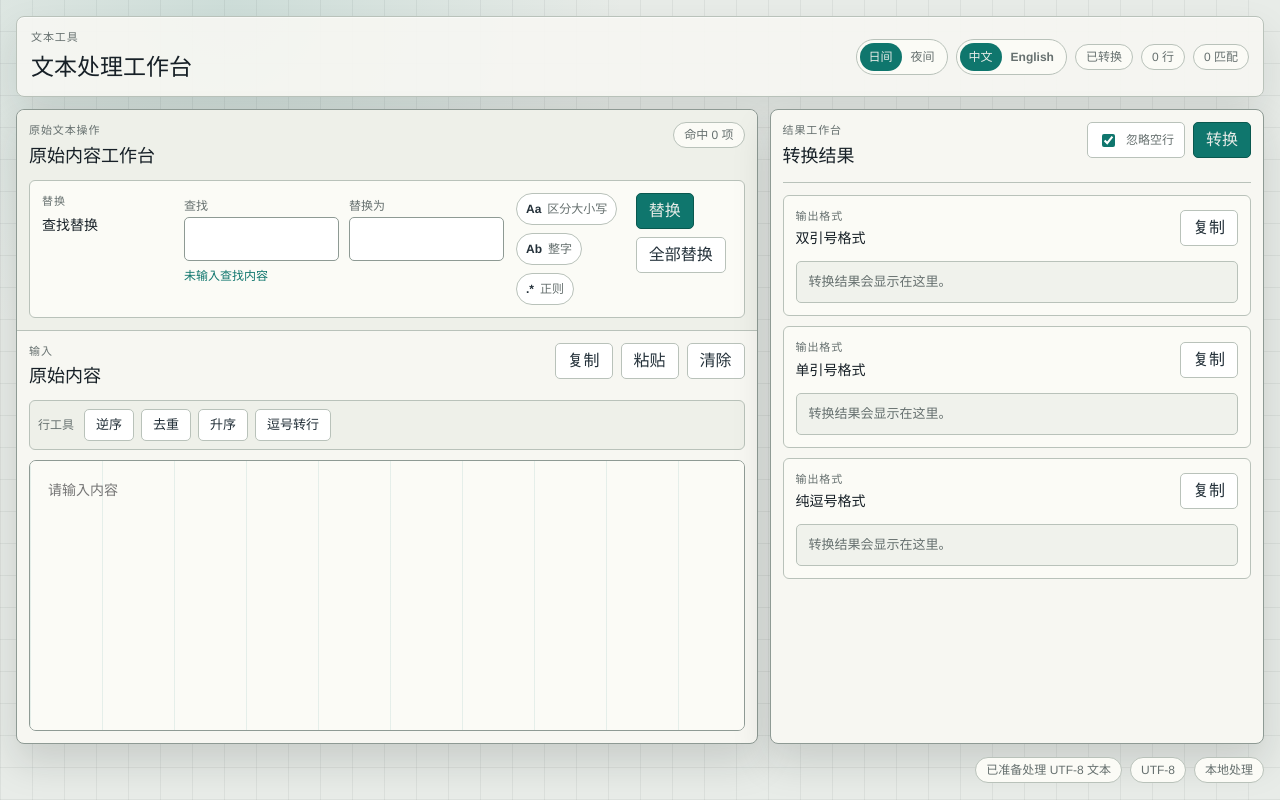
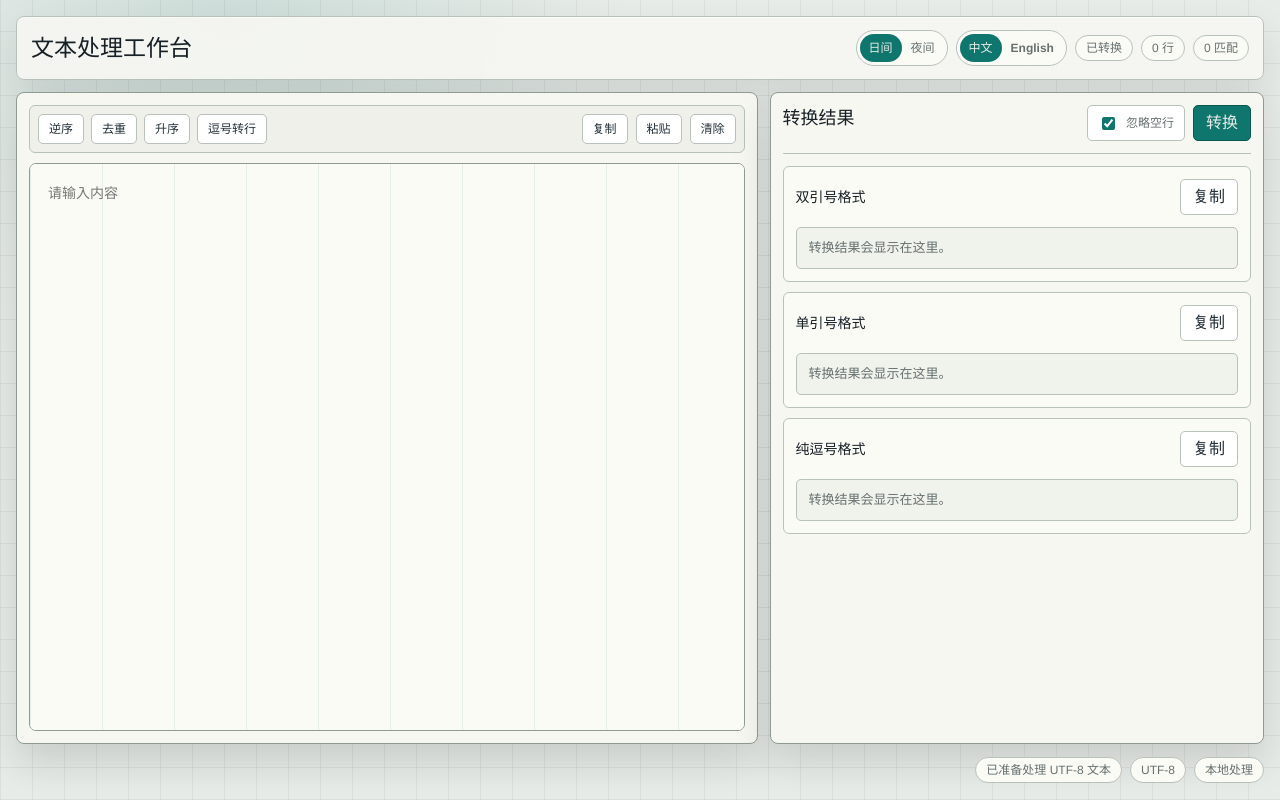
Before and after one commit to lyloou/text-tool, a React (Vite) app in the folder frontend/: page / in a window 1280 px wide. Built offline with nearby package versions, Linux system fonts and the light colour scheme.

Commit message:
Embed search popover in the editor

```diff
--- a/frontend/src/App.css
+++ b/frontend/src/App.css
@@ -133,14 +133,6 @@
   color: #06100e;
 }
 
-.eyebrow {
-  margin: 0 0 4px;
-  font-size: 11px;
-  letter-spacing: 0.08em;
-  text-transform: uppercase;
-  color: var(--muted);
-}
-
 h1,
 h2,
 h3 {
@@ -180,16 +172,7 @@ h3 {
 
 .workbench-column {
   display: grid;
-  grid-template-rows: auto minmax(0, 1fr);
-}
-
-.toolbar-panel {
-  padding: 12px;
-  display: grid;
-  gap: 10px;
-  border-bottom: 1px solid var(--line);
-  background: var(--panel-strong);
-  border-radius: 8px 8px 0 0;
+  grid-template-rows: minmax(0, 1fr);
 }
 
 .toolbar-row,
@@ -201,13 +184,6 @@ h3 {
   gap: 12px;
 }
 
-.tool-grid {
-  display: grid;
-  grid-template-columns: minmax(280px, 1.25fr) minmax(210px, 0.75fr);
-  gap: 10px;
-}
-
-.tool-block,
 .result-card {
   display: grid;
   gap: 12px;
@@ -217,39 +193,14 @@ h3 {
   background: var(--panel-soft);
 }
 
-.replace-tool {
-  grid-template-columns: minmax(130px, 0.2fr) minmax(320px, 1fr) auto auto;
-  align-items: start;
-}
-
-.mini-tool-header {
-  display: grid;
-  gap: 2px;
-}
-
-.field-row {
-  display: grid;
-  gap: 7px;
-}
-
-.field-row.two-columns {
-  grid-template-columns: repeat(2, minmax(0, 1fr));
-  gap: 10px;
-}
-
 .source-action-row,
 .result-actions,
 .input-actions,
-.status-bar,
-.find-option-row {
+.status-bar {
   display: flex;
   align-items: center;
   gap: 8px;
   flex-wrap: wrap;
-}
-
-.compact-actions {
-  align-items: stretch;
 }
 
 .line-action-bar {
@@ -257,17 +208,6 @@ h3 {
   align-items: center;
   gap: 7px;
   flex-wrap: wrap;
-  padding: 8px;
-  border: 1px solid var(--line);
-  border-radius: 6px;
-  background: var(--panel-strong);
-}
-
-.line-action-bar > span {
-  margin-right: 3px;
-  color: var(--muted);
-  font-size: 12px;
-  font-weight: 700;
 }
 
 .line-action-button {
@@ -307,6 +247,18 @@ h3 {
   font-weight: 700;
 }
 
+.find-popover .option-chip {
+  width: 32px;
+  justify-content: center;
+  padding: 0;
+}
+
+.compact-button {
+  min-height: 32px;
+  padding: 0 10px;
+  font-size: 12px;
+}
+
 .option-chip.active {
   border-color: var(--accent);
   background: var(--accent-soft);
@@ -320,12 +272,6 @@ h3 {
 label span {
   font-size: 12px;
   color: var(--muted);
-}
-
-.match-hint {
-  display: block;
-  margin-top: 6px;
-  color: var(--accent);
 }
 
 input,
@@ -351,8 +297,28 @@ input:focus,
   padding: 12px;
   min-height: 0;
   display: grid;
-  grid-template-rows: auto auto minmax(0, 1fr);
+  grid-template-rows: auto minmax(0, 1fr);
   gap: 10px;
+}
+
+.editor-toolbar {
+  display: flex;
+  align-items: center;
+  justify-content: space-between;
+  gap: 10px;
+  flex-wrap: wrap;
+  padding: 8px;
+  border: 1px solid var(--line);
+  border-radius: 6px;
+  background: var(--panel-strong);
+}
+
+.editor-toolbar .secondary-button,
+.editor-toolbar .line-action-button {
+  min-height: 30px;
+  padding: 0 10px;
+  font-size: 12px;
+  font-weight: 700;
 }
 
 .editor-stack {
@@ -363,6 +329,60 @@ input:focus,
   border: 1px solid var(--line-strong);
   border-radius: 7px;
   background: var(--editor);
+}
+
+.find-popover {
+  position: absolute;
+  top: 12px;
+  right: 12px;
+  z-index: 4;
+  width: min(520px, calc(100% - 24px));
+  display: grid;
+  gap: 8px;
+  padding: 10px;
+  border: 1px solid var(--line-strong);
+  border-radius: 7px;
+  background: color-mix(in srgb, var(--panel) 94%, transparent);
+  box-shadow: 0 18px 36px rgba(17, 24, 28, 0.24);
+}
+
+.find-popover-row {
+  display: grid;
+  grid-template-columns: minmax(0, 1fr) auto;
+  gap: 8px;
+  align-items: end;
+}
+
+.find-popover-row label {
+  display: grid;
+  gap: 5px;
+}
+
+.find-match-pill {
+  min-height: 36px;
+  display: inline-flex;
+  align-items: center;
+  padding: 0 10px;
+  border: 1px solid var(--line);
+  border-radius: 999px;
+  background: var(--panel-soft);
+  color: var(--muted);
+  font-size: 12px;
+  font-weight: 700;
+  white-space: nowrap;
+}
+
+.find-popover-actions {
+  display: flex;
+  align-items: center;
+  gap: 7px;
+  flex-wrap: wrap;
+}
+
+.find-popover-hint {
+  margin: 0;
+  color: var(--muted);
+  font-size: 12px;
 }
 
 .editor-highlight-layer,
@@ -561,9 +581,7 @@ mark {
 }
 
 @media (max-width: 1180px) {
-  .workspace-grid,
-  .tool-grid,
-  .replace-tool {
+  .workspace-grid {
     grid-template-columns: 1fr;
   }
 
@@ -594,10 +612,6 @@ mark {
     justify-content: flex-start;
   }
 
-  .field-row.two-columns {
-    grid-template-columns: 1fr;
-  }
-
   .primary-button,
   .secondary-button,
   .line-action-button {
@@ -607,4 +621,16 @@ mark {
   .editor-stack {
     min-height: 320px;
   }
+
+  .find-popover {
+    position: absolute;
+    top: 8px;
+    right: 8px;
+    left: 8px;
+    width: auto;
+  }
+
+  .find-popover-row {
+    grid-template-columns: 1fr;
+  }
 }
--- a/frontend/src/App.tsx
+++ b/frontend/src/App.tsx
@@ -2,7 +2,6 @@ import { useEffect, useMemo, useRef, useState } from 'react'
 import './App.css'
 import InputEditor from './components/InputEditor'
 import ResultView from './components/ResultView'
-import Toolbar from './components/Toolbar'
 import {
   convertAllFormats,
   commaValuesToLines,
@@ -35,7 +34,6 @@ type StatusKey =
 
 const messages = {
   zh: {
-    appEyebrow: '文本工具',
     appTitle: '文本处理工作台',
     statusLabel: '当前文档状态',
     lines: '行',
@@ -70,7 +68,6 @@ const messages = {
     },
   },
   en: {
-    appEyebrow: 'Text Utility',
     appTitle: 'Text Processing Workbench',
     statusLabel: 'Current document status',
     lines: 'lines',
@@ -118,7 +115,8 @@ function App() {
     wholeWord: false,
     useRegex: false,
   })
-  const [replaceVisible, setReplaceVisible] = useState(true)
+  const [findVisible, setFindVisible] = useState(false)
+  const [replaceVisible, setReplaceVisible] = useState(false)
   const [sourceMatches, setSourceMatches] = useState<SearchMatch[]>([])
   const [resultOutputs, setResultOutputs] = useState<ResultOutput[]>([])
   const [status, setStatus] = useState<StatusKey>('ready')
@@ -160,6 +158,7 @@ function App() {
       }
 
       event.preventDefault()
+      setFindVisible(true)
 
       if (event.altKey) {
         setReplaceVisible(true)
@@ -170,6 +169,7 @@ function App() {
         return
       }
 
+      setReplaceVisible(false)
       window.requestAnimationFrame(() => {
         findInputRef.current?.focus()
         findInputRef.current?.select()
@@ -228,6 +228,17 @@ function App() {
 
   function focusEditor() {
     editorRef.current?.focus()
+  }
+
+  function handleFindEscape() {
+    if (replaceVisible) {
+      setReplaceVisible(false)
+      window.requestAnimationFrame(() => findInputRef.current?.focus())
+      return
+    }
+
+    setFindVisible(false)
+    focusEditor()
   }
 
   async function handleReverseLines() {
@@ -306,7 +317,6 @@ function App() {
     <main className="app-shell" data-theme={theme}>
       <header className="app-header">
         <div>
-          <p className="eyebrow">{t.appEyebrow}</p>
           <h1>{t.appTitle}</h1>
         </div>
         <div className="header-metrics" aria-label={t.statusLabel}>
@@ -354,30 +364,26 @@ function App() {
 
       <section className="workspace-grid">
         <div className="workbench-column source-column">
-          <Toolbar
-            replaceQuery={replaceQuery}
-            replaceWith={replaceWith}
-            matchCount={sourceMatches.length}
-            findOptions={findOptions}
-            replaceVisible={replaceVisible}
-            text={toolbarText[language]}
+          <InputEditor
+            editorRef={editorRef}
             findInputRef={findInputRef}
             replaceInputRef={replaceInputRef}
-            onReplaceQueryChange={setReplaceQuery}
+            value={sourceText}
+            searchQuery={replaceQuery}
+            replaceWith={replaceWith}
+            matches={sourceMatches}
+            findOptions={findOptions}
+            findVisible={findVisible}
+            replaceVisible={replaceVisible}
+            text={inputText[language]}
+            onChange={setSourceText}
+            onSearchQueryChange={setReplaceQuery}
             onReplaceWithChange={setReplaceWith}
             onFindOptionChange={updateFindOption}
             onReplaceVisibleChange={setReplaceVisible}
             onReplace={() => void runReplace(false)}
             onReplaceAll={() => void runReplace(true)}
-            onEscape={focusEditor}
-          />
-          <InputEditor
-            editorRef={editorRef}
-            value={sourceText}
-            searchQuery={replaceQuery}
-            matches={sourceMatches}
-            text={inputText[language]}
-            onChange={setSourceText}
+            onFindEscape={handleFindEscape}
             onCopySource={() => void handleCopySource()}
             onCopyHighlights={() => void handleCopyHighlights()}
             onClearSource={() => void handleClearSource()}
@@ -417,45 +423,8 @@ function App() {
   )
 }
 
-const toolbarText = {
-  zh: {
-    eyebrow: '原始文本操作',
-    title: '原始内容工作台',
-    matchCount: (count: number) => `命中 ${count} 项`,
-    replaceEyebrow: '替换',
-    replaceTitle: '查找替换',
-    find: '查找',
-    replaceWith: '替换为',
-    matchHint: (query: string, count: number) => (query ? `匹配 ${count} 项` : '未输入查找内容'),
-    caseSensitive: '区分大小写',
-    wholeWord: '整字',
-    useRegex: '正则',
-    showReplace: '替换',
-    replaceOne: '替换',
-    replaceAll: '全部替换',
-  },
-  en: {
-    eyebrow: 'Source Text Operations',
-    title: 'Source Workbench',
-    matchCount: (count: number) => `${count} matches`,
-    replaceEyebrow: 'Replace',
-    replaceTitle: 'Find and Replace',
-    find: 'Find',
-    replaceWith: 'Replace with',
-    matchHint: (query: string, count: number) => (query ? `${count} matches` : 'No search term'),
-    caseSensitive: 'Match case',
-    wholeWord: 'Whole word',
-    useRegex: 'Regex',
-    showReplace: 'Replace',
-    replaceOne: 'Replace',
-    replaceAll: 'Replace all',
-  },
-}
-
 const inputText = {
   zh: {
-    eyebrow: '输入',
-    title: '原始内容',
     copy: '复制',
     copyHighlights: '复制高亮',
     paste: '粘贴',
@@ -465,11 +434,19 @@ const inputText = {
     deduplicateLines: '去重',
     sortLines: '升序',
     commaToLines: '逗号转行',
+    find: '查找',
+    replaceWith: '替换为',
+    matchCount: (count: number) => `命中 ${count} 项`,
+    matchHint: (query: string, count: number) => (query ? `匹配 ${count} 项` : '输入查找内容'),
+    caseSensitive: '区分大小写',
+    wholeWord: '整字',
+    useRegex: '正则',
+    showReplace: '替换',
+    replaceOne: '替换',
+    replaceAll: '全部替换',
     placeholder: '请输入内容',
   },
   en: {
-    eyebrow: 'Input',
-    title: 'Source Content',
     copy: 'Copy',
     copyHighlights: 'Copy highlights',
     paste: 'Paste',
@@ -479,26 +456,32 @@ const inputText = {
     deduplicateLines: 'Deduplicate',
     sortLines: 'Sort',
     commaToLines: 'Comma to lines',
+    find: 'Find',
+    replaceWith: 'Replace with',
+    matchCount: (count: number) => `${count} matches`,
+    matchHint: (query: string, count: number) => (query ? `${count} matches` : 'Enter a search term'),
+    caseSensitive: 'Match case',
+    wholeWord: 'Whole word',
+    useRegex: 'Regex',
+    showReplace: 'Replace',
+    replaceOne: 'Replace',
+    replaceAll: 'Replace all',
     placeholder: 'Enter content',
   },
 }
 
 const resultText = {
   zh: {
-    eyebrow: '结果工作台',
     title: '转换结果',
     ignoreEmptyLines: '忽略空行',
     convert: '转换',
-    formatEyebrow: '输出格式',
     copy: '复制',
     empty: '转换结果会显示在这里。',
   },
   en: {
-    eyebrow: 'Result Workbench',
     title: 'Conversion Results',
     ignoreEmptyLines: 'Ignore empty lines',
     convert: 'Convert',
-    formatEyebrow: 'Output Format',
     copy: 'Copy',
     empty: 'Conversion results appear here.',
   },
--- a/frontend/src/components/InputEditor.tsx
+++ b/frontend/src/components/InputEditor.tsx
@@ -1,14 +1,18 @@
 import { useRef, type RefObject } from 'react'
-import type { SearchMatch } from '../services/tauriApi'
+import type { FindOptions, SearchMatch } from '../services/tauriApi'
 
 type InputEditorProps = {
   editorRef: RefObject<HTMLTextAreaElement | null>
+  findInputRef: RefObject<HTMLInputElement | null>
+  replaceInputRef: RefObject<HTMLInputElement | null>
   value: string
   searchQuery: string
+  replaceWith: string
   matches: SearchMatch[]
+  findOptions: FindOptions
+  findVisible: boolean
+  replaceVisible: boolean
   text: {
-    eyebrow: string
-    title: string
     copy: string
     copyHighlights: string
     paste: string
@@ -18,9 +22,26 @@ type InputEditorProps = {
     deduplicateLines: string
     sortLines: string
     commaToLines: string
+    find: string
+    replaceWith: string
+    matchCount: (count: number) => string
+    matchHint: (query: string, count: number) => string
+    caseSensitive: string
+    wholeWord: string
+    useRegex: string
+    showReplace: string
+    replaceOne: string
+    replaceAll: string
     placeholder: string
   }
   onChange: (value: string) => void
+  onSearchQueryChange: (value: string) => void
+  onReplaceWithChange: (value: string) => void
+  onFindOptionChange: (option: keyof FindOptions, value: boolean) => void
+  onReplaceVisibleChange: (value: boolean) => void
+  onReplace: () => void
+  onReplaceAll: () => void
+  onFindEscape: () => void
   onCopySource: () => void
   onCopyHighlights: () => void
   onClearSource: () => void
@@ -35,11 +56,24 @@ type InputEditorProps = {
 
 function InputEditor({
   editorRef,
+  findInputRef,
+  replaceInputRef,
   value,
   searchQuery,
+  replaceWith,
   matches,
+  findOptions,
+  findVisible,
+  replaceVisible,
   text,
   onChange,
+  onSearchQueryChange,
+  onReplaceWithChange,
+  onFindOptionChange,
+  onReplaceVisibleChange,
+  onReplace,
+  onReplaceAll,
+  onFindEscape,
   onCopySource,
   onCopyHighlights,
   onClearSource,
@@ -62,12 +96,29 @@ function InputEditor({
     highlightRef.current.scrollLeft = event.currentTarget.scrollLeft
   }
 
+  function handleFindInputKeyDown(event: React.KeyboardEvent<HTMLInputElement>) {
+    if (event.key === 'Escape') {
+      event.preventDefault()
+      onFindEscape()
+    }
+  }
+
   return (
     <section className="panel editor-panel">
-      <div className="panel-header">
-        <div>
-          <p className="eyebrow">{text.eyebrow}</p>
-          <h2>{text.title}</h2>
+      <div className="editor-toolbar" aria-label={text.lineTools}>
+        <div className="line-action-bar">
+          <button className="line-action-button" type="button" onClick={onReverseLines}>
+            {text.reverseLines}
+          </button>
+          <button className="line-action-button" type="button" onClick={onDeduplicateLines}>
+            {text.deduplicateLines}
+          </button>
+          <button className="line-action-button" type="button" onClick={onSortLines}>
+            {text.sortLines}
+          </button>
+          <button className="line-action-button" type="button" onClick={onCommaValuesToLines}>
+            {text.commaToLines}
+          </button>
         </div>
         <div className="input-actions">
           {showCopyHighlights ? (
@@ -91,22 +142,77 @@ function InputEditor({
           </button>
         </div>
       </div>
-      <div className="line-action-bar" aria-label={text.lineTools}>
-        <span>{text.lineTools}</span>
-        <button className="line-action-button" type="button" onClick={onReverseLines}>
-          {text.reverseLines}
-        </button>
-        <button className="line-action-button" type="button" onClick={onDeduplicateLines}>
-          {text.deduplicateLines}
-        </button>
-        <button className="line-action-button" type="button" onClick={onSortLines}>
-          {text.sortLines}
-        </button>
-        <button className="line-action-button" type="button" onClick={onCommaValuesToLines}>
-          {text.commaToLines}
-        </button>
-      </div>
       <div className="editor-stack">
+        {findVisible ? (
+          <div className={replaceVisible ? 'find-popover replace-open' : 'find-popover'} role="search">
+            <div className="find-popover-row">
+              <label>
+                <span>{text.find}</span>
+                <input
+                  ref={findInputRef}
+                  value={searchQuery}
+                  onChange={(event) => onSearchQueryChange(event.target.value)}
+                  onKeyDown={handleFindInputKeyDown}
+                />
+              </label>
+              <span className="find-match-pill">{text.matchCount(matches.length)}</span>
+            </div>
+
+            {replaceVisible ? (
+              <div className="find-popover-row">
+                <label>
+                  <span>{text.replaceWith}</span>
+                  <input
+                    ref={replaceInputRef}
+                    value={replaceWith}
+                    onChange={(event) => onReplaceWithChange(event.target.value)}
+                    onKeyDown={handleFindInputKeyDown}
+                  />
+                </label>
+              </div>
+            ) : null}
+
+            <div className="find-popover-actions">
+              <button
+                className={findOptions.caseSensitive ? 'option-chip active' : 'option-chip'}
+                type="button"
+                title={text.caseSensitive}
+                onClick={() => onFindOptionChange('caseSensitive', !findOptions.caseSensitive)}
+              >
+                Aa
+              </button>
+              <button
+                className={findOptions.wholeWord ? 'option-chip active' : 'option-chip'}
+                type="button"
+                title={text.wholeWord}
+                onClick={() => onFindOptionChange('wholeWord', !findOptions.wholeWord)}
+              >
+                Ab
+              </button>
+              <button
+                className={findOptions.useRegex ? 'option-chip active' : 'option-chip'}
+                type="button"
+                title={text.useRegex}
+                onClick={() => onFindOptionChange('useRegex', !findOptions.useRegex)}
+              >
+                .*
+              </button>
+              {!replaceVisible ? (
+                <button className="secondary-button compact-button" type="button" onClick={() => onReplaceVisibleChange(true)}>
+                  {text.showReplace}
+                </button>
+              ) : null}
+              <button className="primary-button compact-button" type="button" onClick={onReplace}>
+                {text.replaceOne}
+              </button>
+              <button className="secondary-button compact-button" type="button" onClick={onReplaceAll}>
+                {text.replaceAll}
+              </button>
+            </div>
+
+            <p className="find-popover-hint">{text.matchHint(searchQuery, matches.length)}</p>
+          </div>
+        ) : null}
         <div ref={highlightRef} className="editor-highlight-layer" aria-hidden="true">
           <pre className="editor-highlight-text">{renderHighlightedText(value, searchQuery, matches)}</pre>
         </div>
--- a/frontend/src/components/ResultView.tsx
+++ b/frontend/src/components/ResultView.tsx
@@ -4,11 +4,9 @@ type ResultViewProps = {
   ignoreEmptyLines: boolean
   outputs: ResultOutput[]
   text: {
-    eyebrow: string
     title: string
     ignoreEmptyLines: string
     convert: string
-    formatEyebrow: string
     copy: string
     empty: string
   }
@@ -31,7 +29,6 @@ function ResultView({
     <section className="result-panel workbench-panel">
       <div className="panel-header result-header">
         <div>
-          <p className="eyebrow">{text.eyebrow}</p>
           <h2>{text.title}</h2>
         </div>
         <div className="result-actions">
@@ -54,7 +51,6 @@ function ResultView({
           <article key={item.format} className="result-card">
             <div className="result-card-header">
               <div>
-                <p className="eyebrow">{text.formatEyebrow}</p>
                 <h3>{formatLabels[item.format]}</h3>
               </div>
               <button className="secondary-button" type="button" onClick={() => onCopy(item.output)}>
--- a/frontend/src/components/Toolbar.tsx
+++ /dev/null
@@ -1,143 +0,0 @@
-import type { RefObject } from 'react'
-import type { FindOptions } from '../services/tauriApi'
-
-type ToolbarProps = {
-  replaceQuery: string
-  replaceWith: string
-  matchCount: number
-  findOptions: FindOptions
-  replaceVisible: boolean
-  text: {
-    eyebrow: string
-    title: string
-    matchCount: (count: number) => string
-    replaceEyebrow: string
-    replaceTitle: string
-    find: string
-    replaceWith: string
-    matchHint: (query: string, count: number) => string
-    caseSensitive: string
-    wholeWord: string
-    useRegex: string
-    showReplace: string
-    replaceOne: string
-    replaceAll: string
-  }
-  findInputRef: RefObject<HTMLInputElement | null>
-  replaceInputRef: RefObject<HTMLInputElement | null>
-  onReplaceQueryChange: (value: string) => void
-  onReplaceWithChange: (value: string) => void
-  onFindOptionChange: (option: keyof FindOptions, value: boolean) => void
-  onReplaceVisibleChange: (value: boolean) => void
-  onReplace: () => void
-  onReplaceAll: () => void
-  onEscape: () => void
-}
-
-function Toolbar({
-  replaceQuery,
-  replaceWith,
-  matchCount,
-  findOptions,
-  replaceVisible,
-  text,
-  findInputRef,
-  replaceInputRef,
-  onReplaceQueryChange,
-  onReplaceWithChange,
-  onFindOptionChange,
-  onReplaceVisibleChange,
-  onReplace,
-  onReplaceAll,
-  onEscape,
-}: ToolbarProps) {
-  function handleInputKeyDown(event: React.KeyboardEvent<HTMLInputElement>) {
-    if (event.key === 'Escape') {
-      event.preventDefault()
-      onEscape()
-    }
-  }
-
-  return (
-    <section className="toolbar-panel source-toolbar">
-      <div className="toolbar-row">
-        <div>
-          <p className="eyebrow">{text.eyebrow}</p>
-          <h2>{text.title}</h2>
-        </div>
-        <p className="match-count">{text.matchCount(matchCount)}</p>
-      </div>
-
-      <div className="tool-block replace-tool">
-        <div className="mini-tool-header">
-          <p className="eyebrow">{text.replaceEyebrow}</p>
-          <h3>{text.replaceTitle}</h3>
-        </div>
-        <div className={replaceVisible ? 'field-row two-columns' : 'field-row'}>
-          <label>
-            <span>{text.find}</span>
-            <input
-              ref={findInputRef}
-              value={replaceQuery}
-              onChange={(event) => onReplaceQueryChange(event.target.value)}
-              onKeyDown={handleInputKeyDown}
-            />
-            <span className="match-hint">{text.matchHint(replaceQuery, matchCount)}</span>
-          </label>
-          {replaceVisible ? (
-            <label>
-              <span>{text.replaceWith}</span>
-              <input
-                ref={replaceInputRef}
-                value={replaceWith}
-                onChange={(event) => onReplaceWithChange(event.target.value)}
-                onKeyDown={handleInputKeyDown}
-              />
-            </label>
-          ) : null}
-        </div>
-        <div className="find-option-row">
-          <button
-            className={findOptions.caseSensitive ? 'option-chip active' : 'option-chip'}
-            type="button"
-            onClick={() => onFindOptionChange('caseSensitive', !findOptions.caseSensitive)}
-          >
-            Aa
-            <span>{text.caseSensitive}</span>
-          </button>
-          <button
-            className={findOptions.wholeWord ? 'option-chip active' : 'option-chip'}
-            type="button"
-            onClick={() => onFindOptionChange('wholeWord', !findOptions.wholeWord)}
-          >
-            Ab
-            <span>{text.wholeWord}</span>
-          </button>
-          <button
-            className={findOptions.useRegex ? 'option-chip active' : 'option-chip'}
-            type="button"
-            onClick={() => onFindOptionChange('useRegex', !findOptions.useRegex)}
-          >
-            .*
-            <span>{text.useRegex}</span>
-          </button>
-        </div>
-        <div className="source-action-row">
-          {!replaceVisible ? (
-            <button className="secondary-button" type="button" onClick={() => onReplaceVisibleChange(true)}>
-              {text.showReplace}
-            </button>
-          ) : null}
-          <button className="primary-button" type="button" onClick={onReplace}>
-            {text.replaceOne}
-          </button>
-          <button className="secondary-button" type="button" onClick={onReplaceAll}>
-            {text.replaceAll}
-          </button>
-        </div>
-      </div>
-    </section>
-  )
-}
-
-export default Toolbar
```
